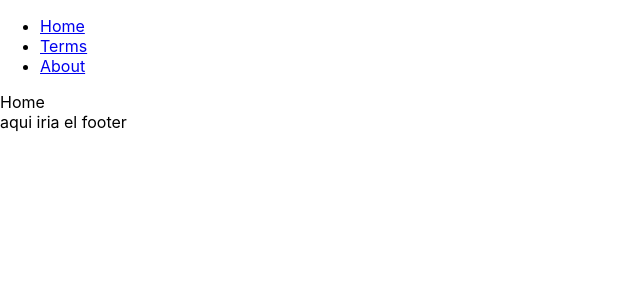
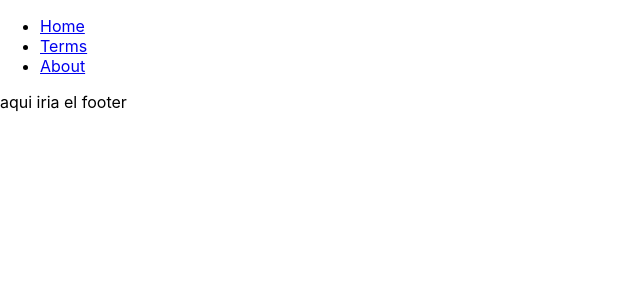
Before and after one commit to lacroix021/fleamanspage, a React (Create React App) app: page / in a window 1280 px wide. Shown: the top 300 px of the page, without its empty margins (0-640 px from the left). Built offline with nearby package versions, Linux system fonts and the light colour scheme.

Commit message:
fixed urls

```diff
--- a/src/App.js
+++ b/src/App.js
@@ -12,10 +12,10 @@ export default function App() {
     <BrowserRouter>
       <NavBar />
       <Routes>
-        <Route path='/' element={<Home />}/>
-        <Route path='/terms' element={<Terms />}/>
-        <Route path='/about' element={<About />}/>
-        <Route path='*' element={<NotFound />}/>
+        <Route path='/fleamans-page/' element={<Home />}/>
+        <Route path='/fleamans-page/terms' element={<Terms />}/>
+        <Route path='/fleamans-page/about' element={<About />}/>
+        <Route path='/fleamans-page/*' element={<NotFound />}/>
       </Routes>
       <div>aqui iria el footer</div>
     </BrowserRouter>
```
